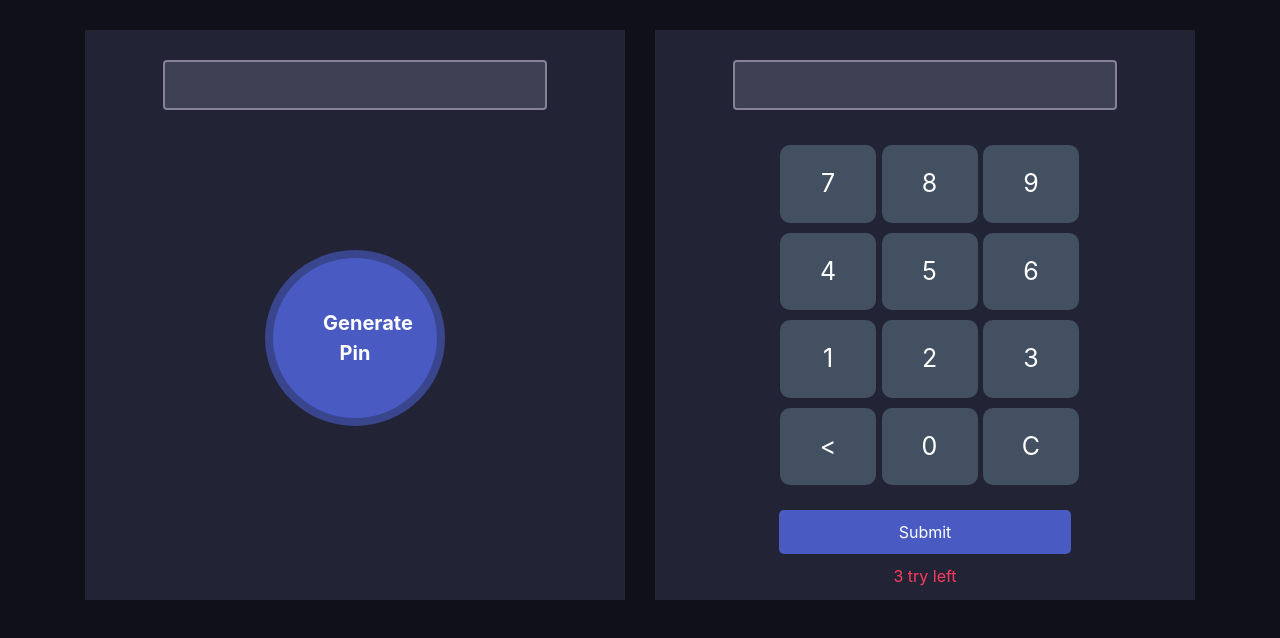
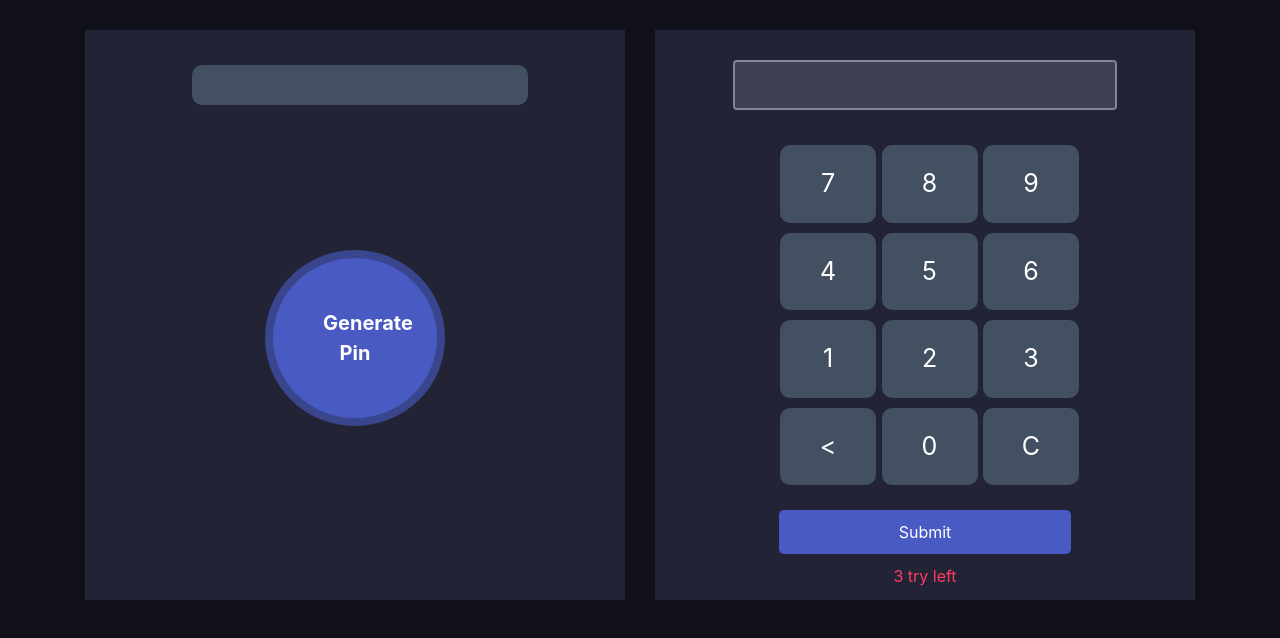
Before and after one commit to ProgrammerRhythm/Pin_Generator, a plain HTML site: page index.html in a window 1280 px wide. Drawn offline with nearby package versions, Linux system fonts and the light colour scheme.

Commit message:
Half Completed Work

```diff
--- a/index.html
+++ b/index.html
@@ -15,7 +15,7 @@
         <div class="row">
             <div class="col-md-6">
                 <div class="pin-generator half-width">
-                    <input id="display-pin" class="form-control" type="text">
+                    <div id="display-pin"  class="show"></div>
                     <button onclick="generatePin()" class="generate-btn">Generate Pin</button>
                 </div>
             </div>
--- a/main.js
+++ b/main.js
@@ -11,7 +11,7 @@ function getPin() {
 }
 function generatePin() {
     const pin = getPin();
-    document.getElementById('display-pin').value = pin;
+    document.getElementById('display-pin').innerText = pin;
 }
 
 document.getElementById('key-pad').addEventListener('click', function (event) {
@@ -30,7 +30,7 @@ document.getElementById('key-pad').addEventListener('click', function (event) {
 });
 
 function verifyPin() {
-    const pin = document.getElementById('display-pin').value;
+    const pin = document.getElementById('display-pin').innerText;
     const typedNumbers = document.getElementById('typed-numbers').value;
     const successMessage = document.getElementById('notify-success');
     const failError = document.getElementById('notify-fail');
--- a/style.css
+++ b/style.css
@@ -61,7 +61,19 @@ color: #fff;
 .calc-button-row {
 width: 100%;
 }
-
+.show{
+    width: 70%;
+background: #425062;
+color: #fff;
+padding: 20px 0;
+margin: 5px;
+display: inline-block;
+font-size: 20px;
+text-align: center;
+vertical-align: middle;
+margin-right: -4px;
+border-radius: 10px;
+}
 .button {
 width: 20%;
 background: #425062;
```
